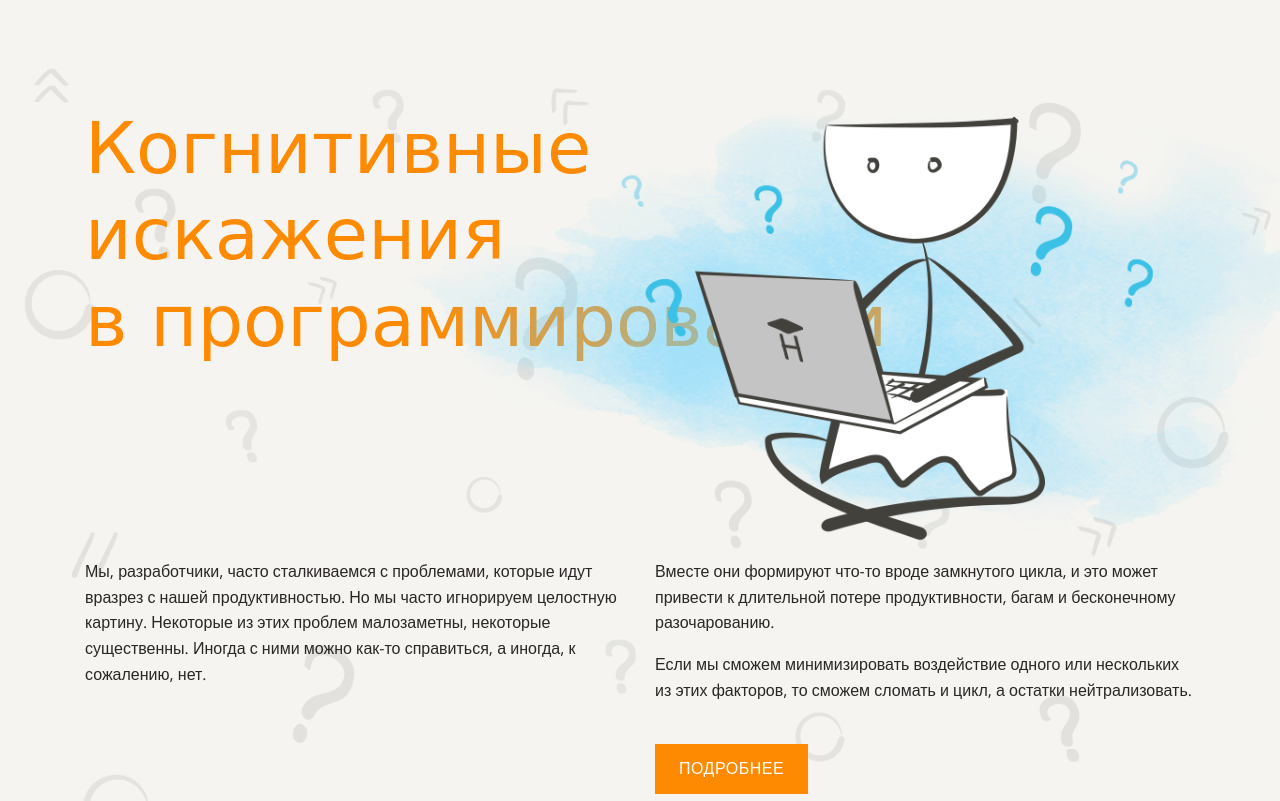
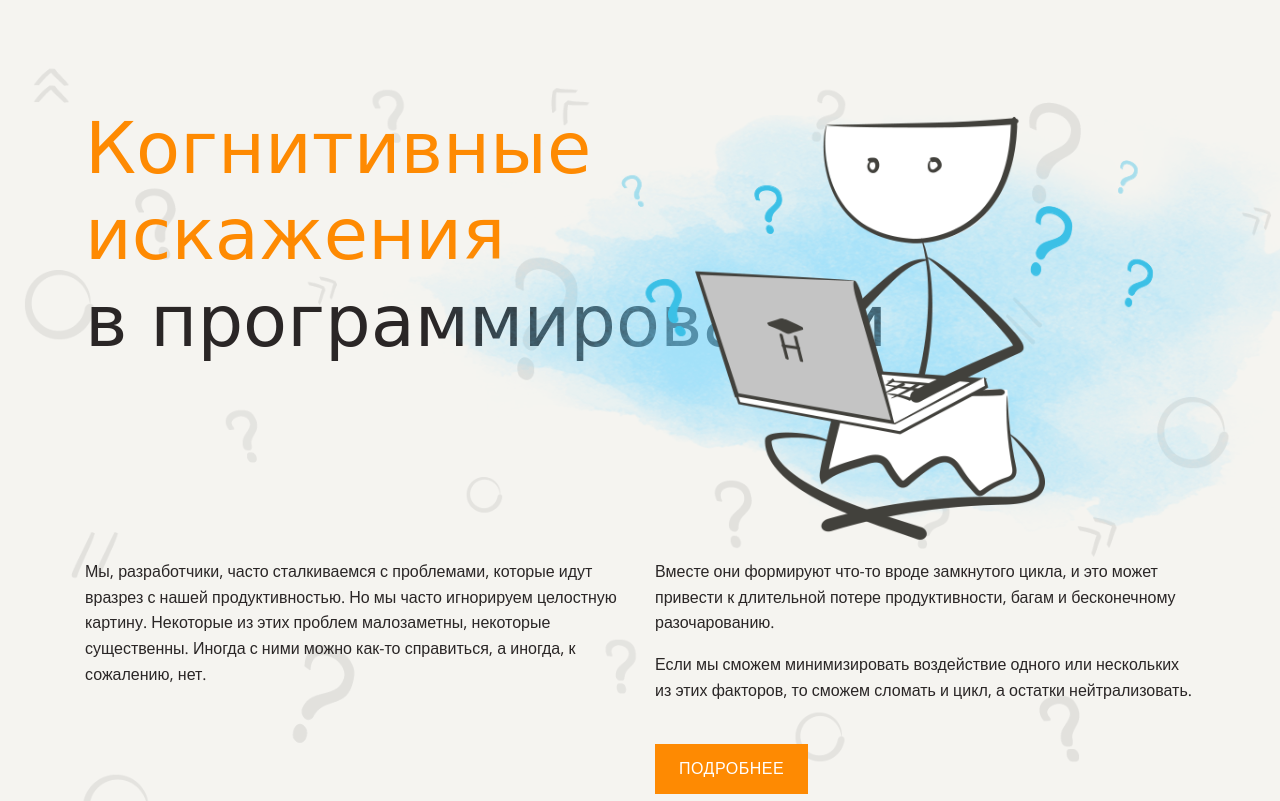
Before and after one commit to oltitov/layout-designer-project-lvl1, a website: page src/index.html in a window 1280 px wide. Shown: the top 801 px of the page. Drawn offline with nearby package versions, Linux system fonts and the light colour scheme; a web font is replaced by a local one.

Commit message:
test random text?

```diff
--- a/src/styles/style.css
+++ b/src/styles/style.css
@@ -427,9 +427,10 @@ a.menu-item:hover > .title {
 
 /** TEST пытаемся додумать каким должен быть размеров заголовок и текст **/
 
-h1 {
-  margin: 26px 0 0 0;
-  padding: 0;
+h1:not(.title),
+h2:not(.title),
+h4:not(.title) {
+  margin: 16px 0;
 
   color: var(--color-main);
   font-weight: 400;
```
